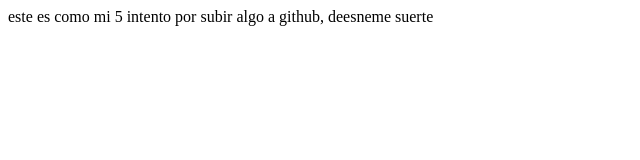
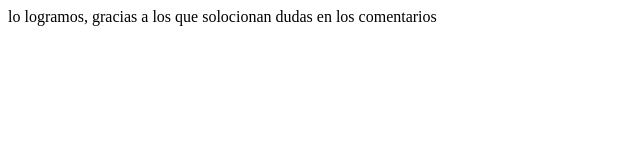
Before and after one commit to fonso1396/proyectoinicialjaad, a plain HTML site: page index.html in a window 1280 px wide. Shown: the full height of the page, 0-640 px from the left. Drawn offline with Linux system fonts and the light colour scheme.

Commit message:
cambios entramos

```diff
--- a/index.html
+++ b/index.html
@@ -7,6 +7,6 @@
     <title>hola mundo</title>
 </head>
 <body>
-    este es como mi 5 intento por subir algo a github, deesneme suerte
+    lo logramos, gracias a los que solocionan dudas en los comentarios
 </body>
 </html>
```
